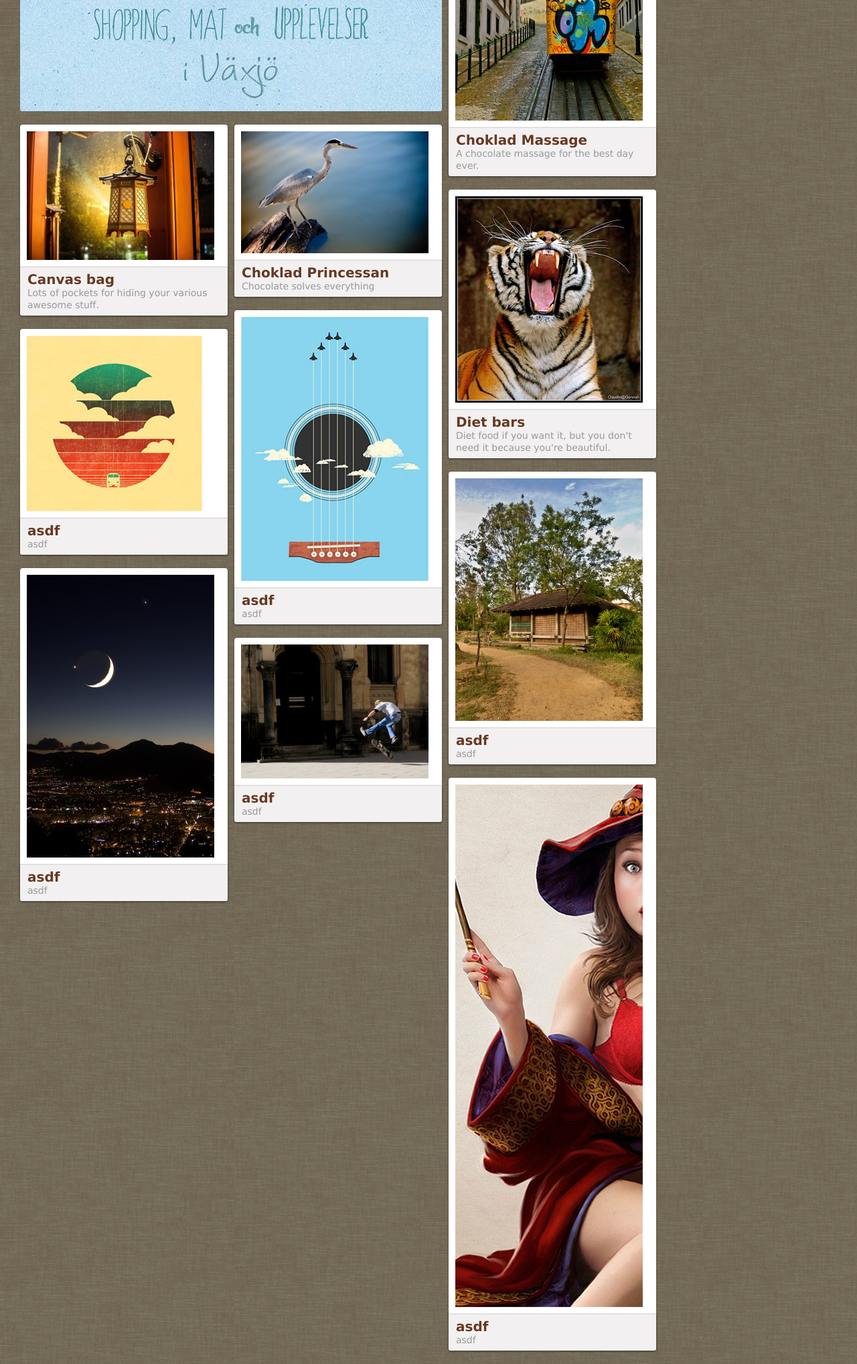
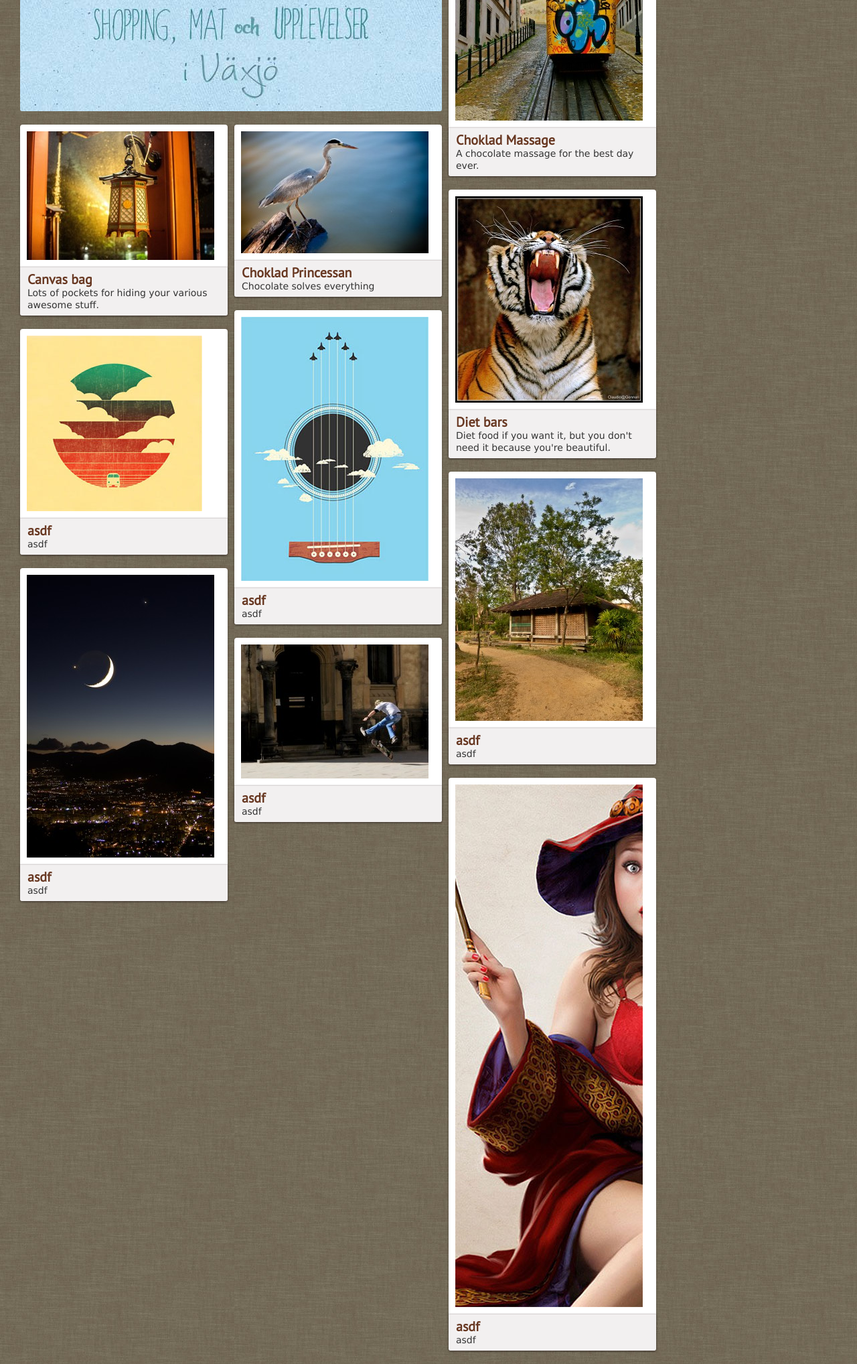
Before and after one commit to codinatrix/curio, a Rails app: page / in a window 1280 px wide. Shown: the part 248-2284 px from the top of the page at 67% size. Run offline with Rails 7, Linux system fonts and the light colour scheme; data comes from the database, SQL or seed files in the repository; style sheets or scripts are compiled from the project's sources; some libraries are stand-ins or nearby versions.

Commit message:
Added fonts

```diff
--- a/app/assets/stylesheets/products.css.scss
+++ b/app/assets/stylesheets/products.css.scss
@@ -2,7 +2,7 @@ body {
   background-color:#fcfcfc;
   background-image:url('/img/bg.jpg');
   padding-top: 20px;
-
+  font-family: 'Open Sans', sans-serif;
 }
 
 .container { width: auto; }
@@ -39,7 +39,7 @@ body {
   border-radius: 0px 0px 3px 3px;
   border-top: 1px solid #D9D4D4;
   box-shadow: 0 1px 3px rgba(34, 25, 25, 0.4);
-  color: #999999;
+  color: #333333;
   font-size: 14px;
   padding: 7px 11px;
 }
@@ -50,6 +50,7 @@ body {
   color: #683822;
   font-weight: bold;
   text-shadow: rgba(255,255,255,0.5) 0px 3px 3px;
+  font-family: 'PT Sans', sans-serif;
 }
 
 
--- a/app/views/layouts/application.html.erb
+++ b/app/views/layouts/application.html.erb
@@ -6,6 +6,8 @@
   <script type="text/javascript" src="http://ajax.googleapis.com/ajax/libs/jquery/2.1.0/jquery.min.js"></script>
   <%= stylesheet_link_tag    "application", media: "all", "data-turbolinks-track" => true %>
   <%= javascript_include_tag "application", "data-turbolinks-track" => true %>
+  <link href='http://fonts.googleapis.com/css?family=Open+Sans' rel='stylesheet' type='text/css'>
+  <link href='http://fonts.googleapis.com/css?family=PT+Sans' rel='stylesheet' type='text/css'>
 
   <%= csrf_meta_tags %>
 </head>
```
